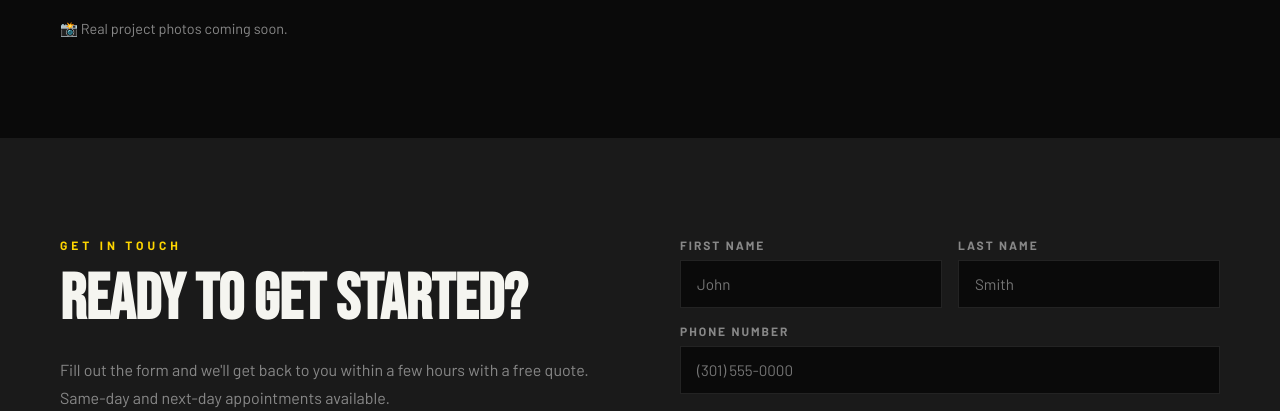
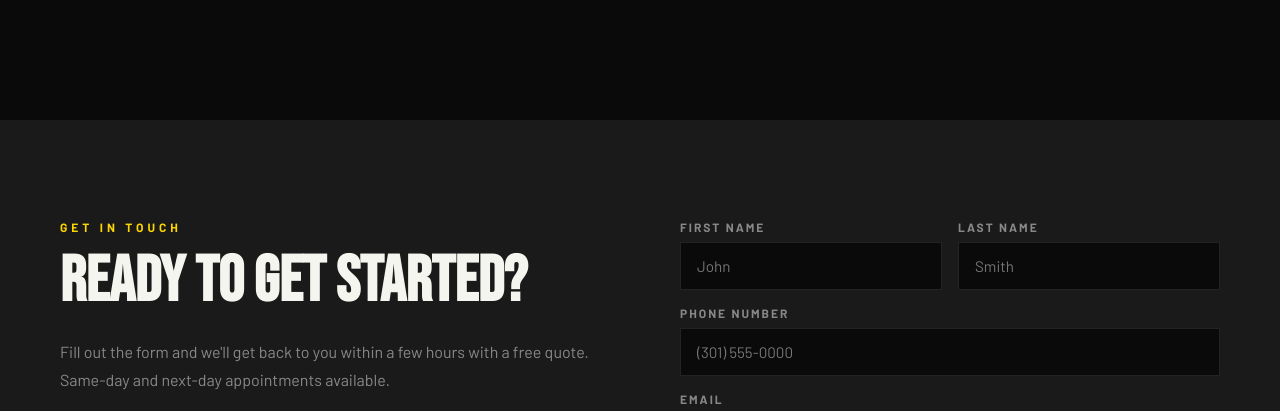
Before and after one commit to poplores/ai-chatbot-business, a Flask app: page / in a window 1280 px wide. Shown: the part 3473-3884 px from the top of the page. Run offline with Flask 3, Linux system fonts and the light colour scheme.

Commit message:
Update index.html

```diff
--- a/templates/index.html
+++ b/templates/index.html
@@ -239,7 +239,7 @@
             <div class="gallery-label">Shelving & Storage</div>
         </div>
     </div>
-    <p style="color: var(--gray-light); margin-top: 20px; font-size: 0.9rem;">📸 Real project photos coming soon.</p>
+    <p style="color: var(--gray-light); margin-top: 20px; font-size: 0.9rem;"></p>
 </section>
 
 <!-- CONTACT -->
```
